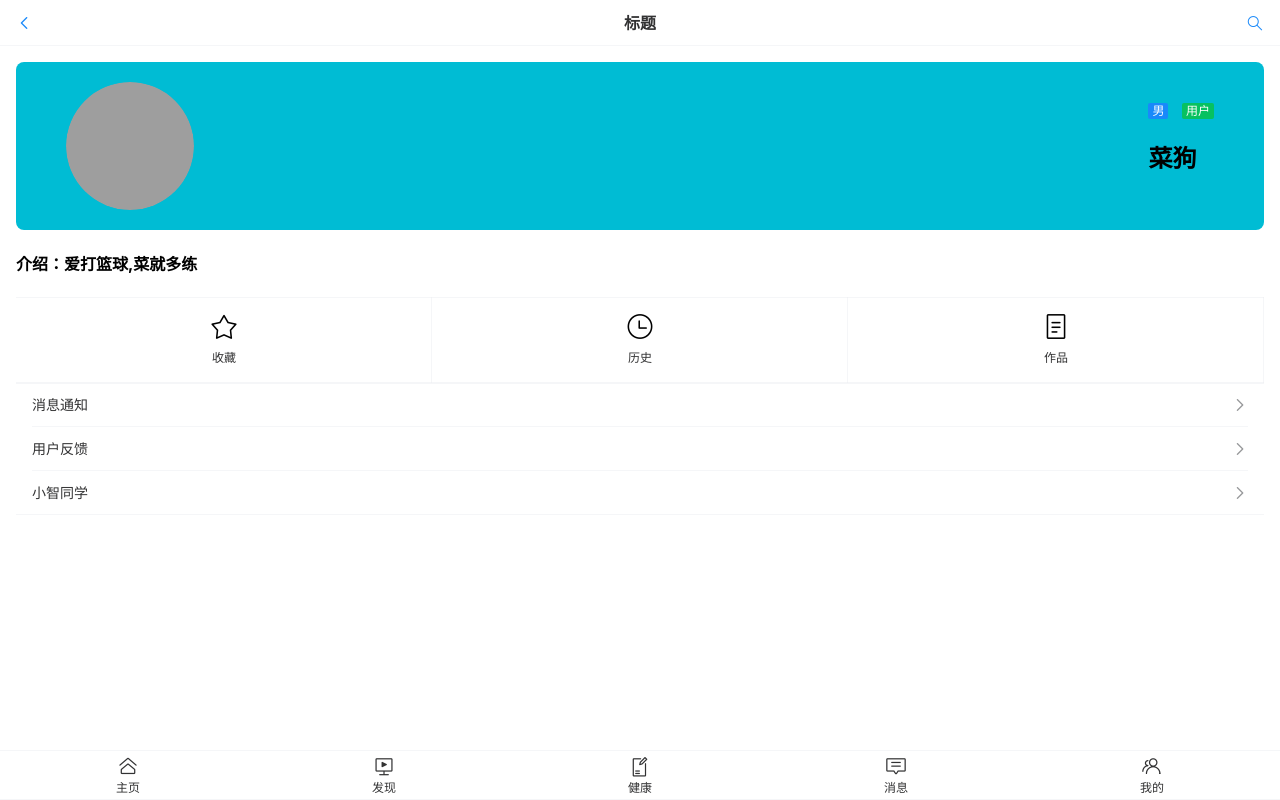
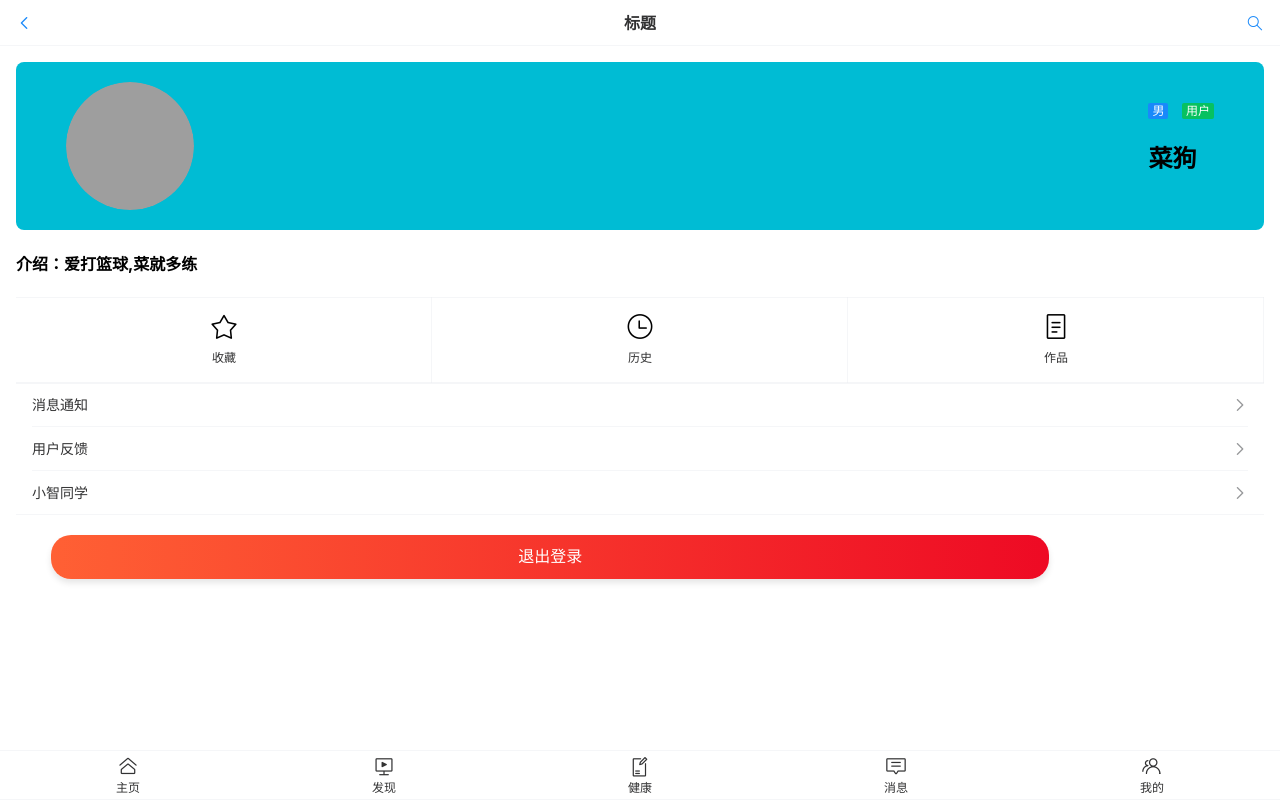
Before and after one commit to cool-icu0/medicalsys-frontend, a Vue app: page /user/main in a window 1280 px wide. Built offline with nearby package versions, Linux system fonts and the light colour scheme; grey boxes are pictures that could not be loaded.

Commit message:
feat:"实现退出登录，信息编辑（50%）鉴权（50%）"

```diff
--- a/components.d.ts
+++ b/components.d.ts
@@ -28,6 +28,8 @@ declare module 'vue' {
     VanNumberKeyboard: typeof import('vant/es')['NumberKeyboard']
     VanPopup: typeof import('vant/es')['Popup']
     VanRow: typeof import('vant/es')['Row']
+    VanSwipe: typeof import('vant/es')['Swipe']
+    VanSwipeItem: typeof import('vant/es')['SwipeItem']
     VanSwitch: typeof import('vant/es')['Switch']
     VanTabbar: typeof import('vant/es')['Tabbar']
     VanTabbarItem: typeof import('vant/es')['TabbarItem']
--- a/src/config/store.js
+++ b/src/config/store.js
@@ -18,7 +18,7 @@ export const useUserStore = defineStore({
         },
 
         // 用户登出操作
-        logout(userAccount) {
+        logout() {
             this.isLoggedIn = false;
             localStorage.setItem('isLoggedIn', 'false'); // 登出时将登录状态更新并存储到 localStorage
 
--- a/src/pages/User/UserMain.vue
+++ b/src/pages/User/UserMain.vue
@@ -32,13 +32,25 @@
       <van-cell title="用户反馈" is-link to="/feedback" />
       <van-cell title="小智同学" is-link to="/xiaozhi" />
     </van-cell-group>
+    <div style="height: 20px"></div>
+    <!--退出登录-->
+    <van-button class="userLogout" color="linear-gradient(to right, #ff6034, #ee0a24)" @click="logout()">
+      退出登录
+    </van-button>
+
   </div>
 </template>
 
 <script setup>
 import { ref } from 'vue';
 import { useRouter } from 'vue-router';
-
+import {useUserStore} from "../../config/store.js";
+//获取store信息
+const userStore = useUserStore();
+// const isLoggedIn = userStore.isLoggedIn;
+// const userAccount =userStore.userAccount;
+// console.log("Login？",isLoggedIn);
+// console.log("userAccount",userAccount);
 const router = useRouter();
 const user = ref({
   userAccount: 'admin',
@@ -74,6 +86,11 @@ const getTagRole = (role) => {
 const openAvatar = async () => {
   await router.push('/user/info');
 };
+// 退出登录
+const logout= async ()=>{
+  userStore.logout()
+  await router.push('/user')
+}
 </script>
 
 <style scoped>
@@ -90,6 +107,24 @@ const openAvatar = async () => {
 .msg {
   display: flex;
 }
+.userLogout {
+  text-align: center;
+  display: inline-block;
+  width: 80%;
+  margin-left: 35px;
+  background: linear-gradient(to right, #ff6034, #ee0a24); /* 渐变背景色 */
+  color: white; /* 文字颜色 */
+  border: none; /* 移除边框 */
+  border-radius: 20px; /* 圆角 */
+  font-size: 16px; /* 字体大小 */
+  padding: 20px 20px; /* 内边距 */
+  box-shadow: 0 4px 6px rgba(0, 0, 0, .1); /* 添加阴影效果 */
+  transition: box-shadow 0.3s ease-in-out; /* 平滑阴影过渡效果 */
+}
+
+.userLogout:hover {
+  box-shadow: 0 8px 12px rgba(0, 0, 0, 0.2); /* 鼠标悬浮时阴影效果增强 */
+}
 .user-info span {
 }
 </style>
```
Also changed, not shown: src/pages/User/UserInfo.vue (+6 -1 lines).
